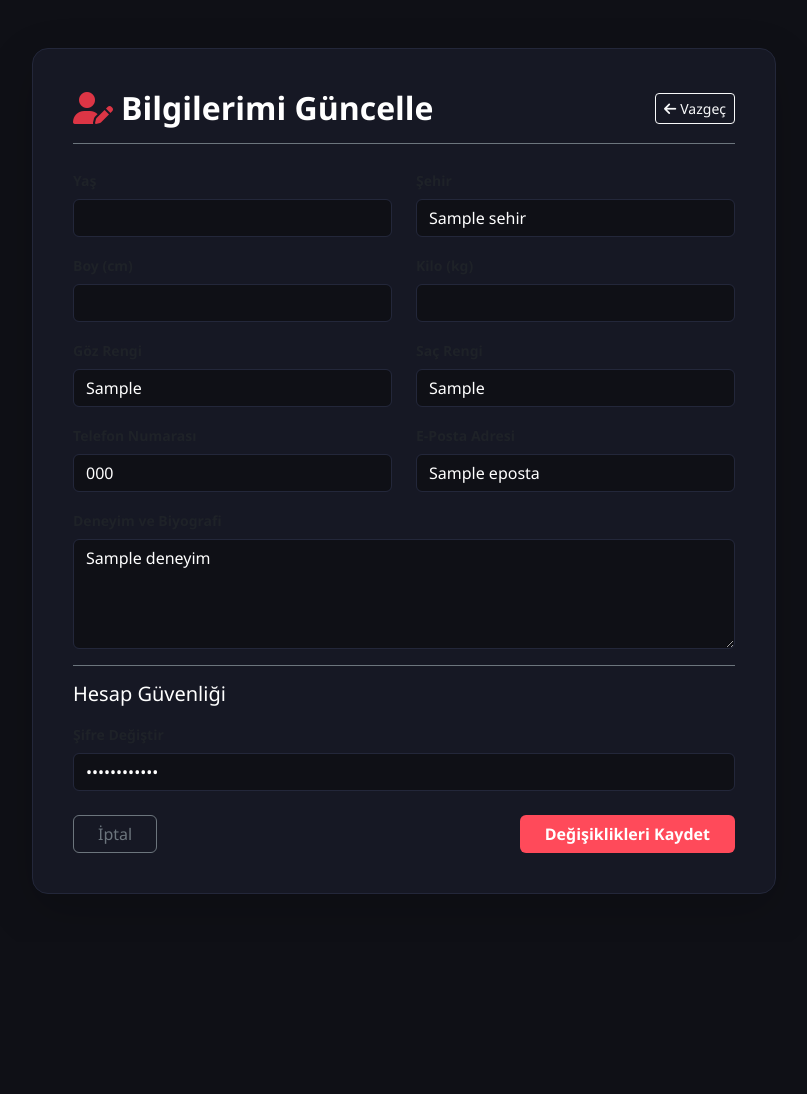
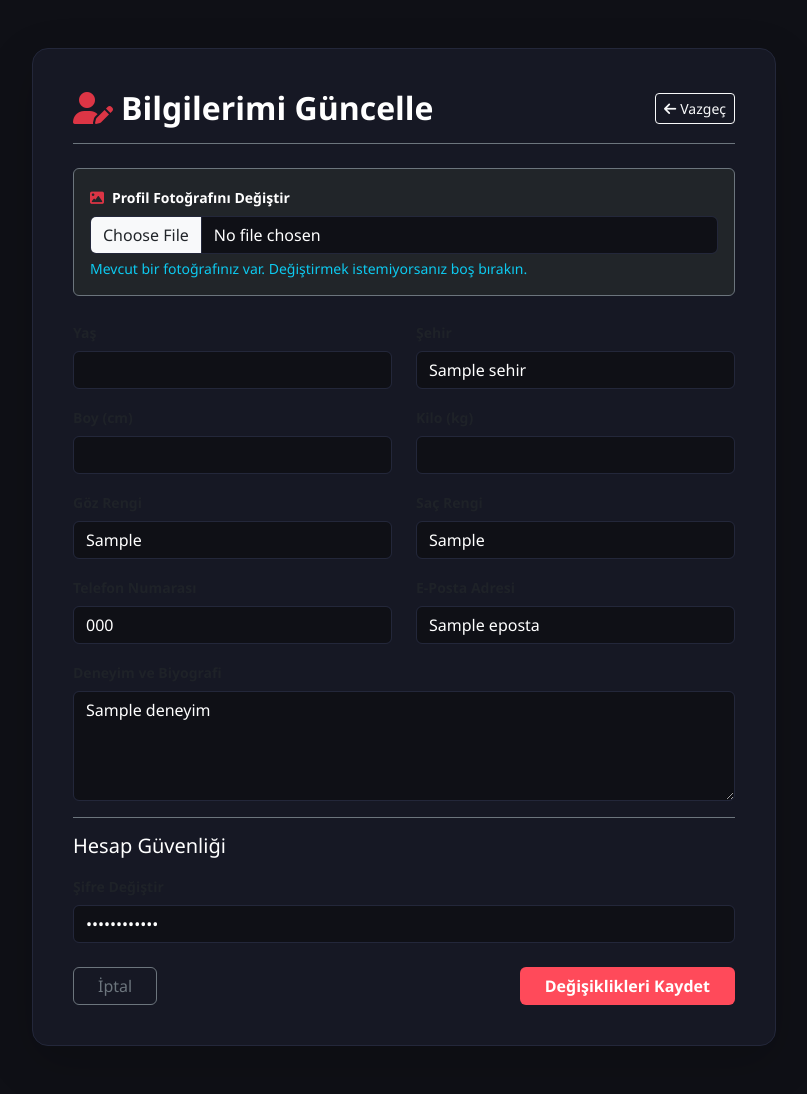
Before and after one commit to NovaCastAjans/nova-ajans, a Flask app: page /profil/duzenle/1 in a window 1280 px wide. Shown: the whole page, without its empty margins (236-1043 px from the left). Before the commit the page ends 894 px from the top, so only its background shows below. Run offline with Flask 3, Linux system fonts and the light colour scheme; the visitor is signed in with stand-in values (Sample User, id 1); a database or web service that is not in the repository returns one stand-in record (values such as "Sample title"); some libraries are stand-ins or nearby versions.

Commit message:
Ana sayfa ve profil duzenleme resim alanlari eklendi

```diff
--- a/templates/profil_duzenle.html
+++ b/templates/profil_duzenle.html
@@ -23,7 +23,18 @@
                     <a href="/oyuncu/{{ oyuncu.id }}" class="btn btn-outline-light btn-sm"><i class="fa-solid fa-arrow-left me-1"></i>Vazgeç</a>
                 </div>
 
-                <form action="/profil/duzenle/{{ oyuncu.id }}" method="POST">
+                <!-- enctype eklendi, böylece güncellemede de resim dosyası gönderilebilir -->
+                <form action="/profil/duzenle/{{ oyuncu.id }}" method="POST" enctype="multipart/form-data">
+
+                    <!-- YENİ: Profil Fotoğrafını Güncelleme Alanı -->
+                    <div class="mb-4 bg-dark p-3 rounded border border-secondary">
+                        <label class="form-label text-white small fw-bold"><i class="fa-solid fa-image text-danger me-2"></i>Profil Fotoğrafını Değiştir</label>
+                        <input type="file" name="resim" class="form-control" accept="image/*">
+                        {% if oyuncu.resim_url %}
+                            <div class="form-text text-info mt-1">Mevcut bir fotoğrafınız var. Değiştirmek istemiyorsanız boş bırakın.</div>
+                        {% endif %}
+                    </div>
+
                     <div class="row mb-3">
                         <div class="col-md-6">
                             <label class="form-label text-muted small fw-bold">Yaş</label>
```
Also changed, not shown: templates/index.html (+26 -14 lines).
